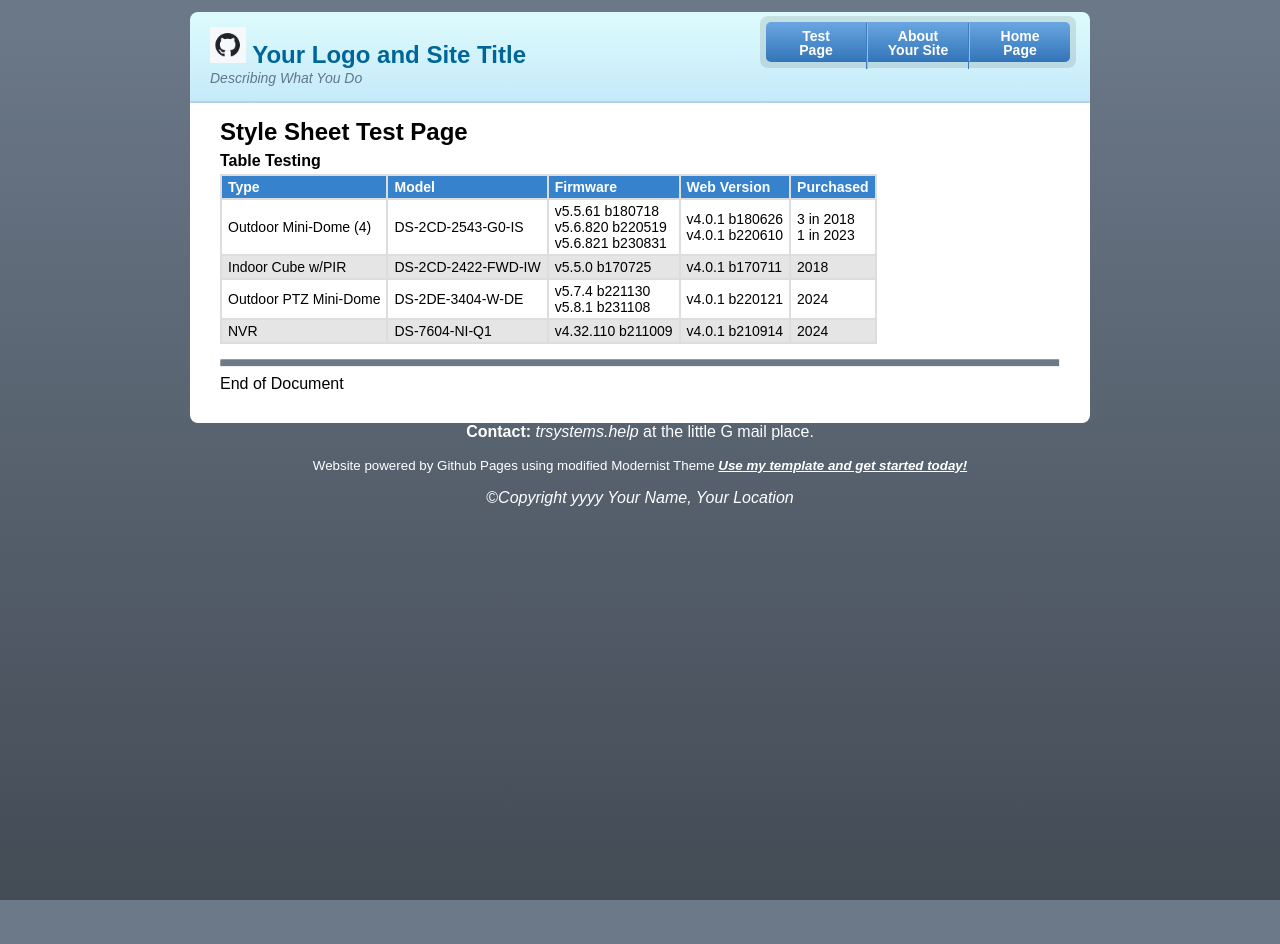
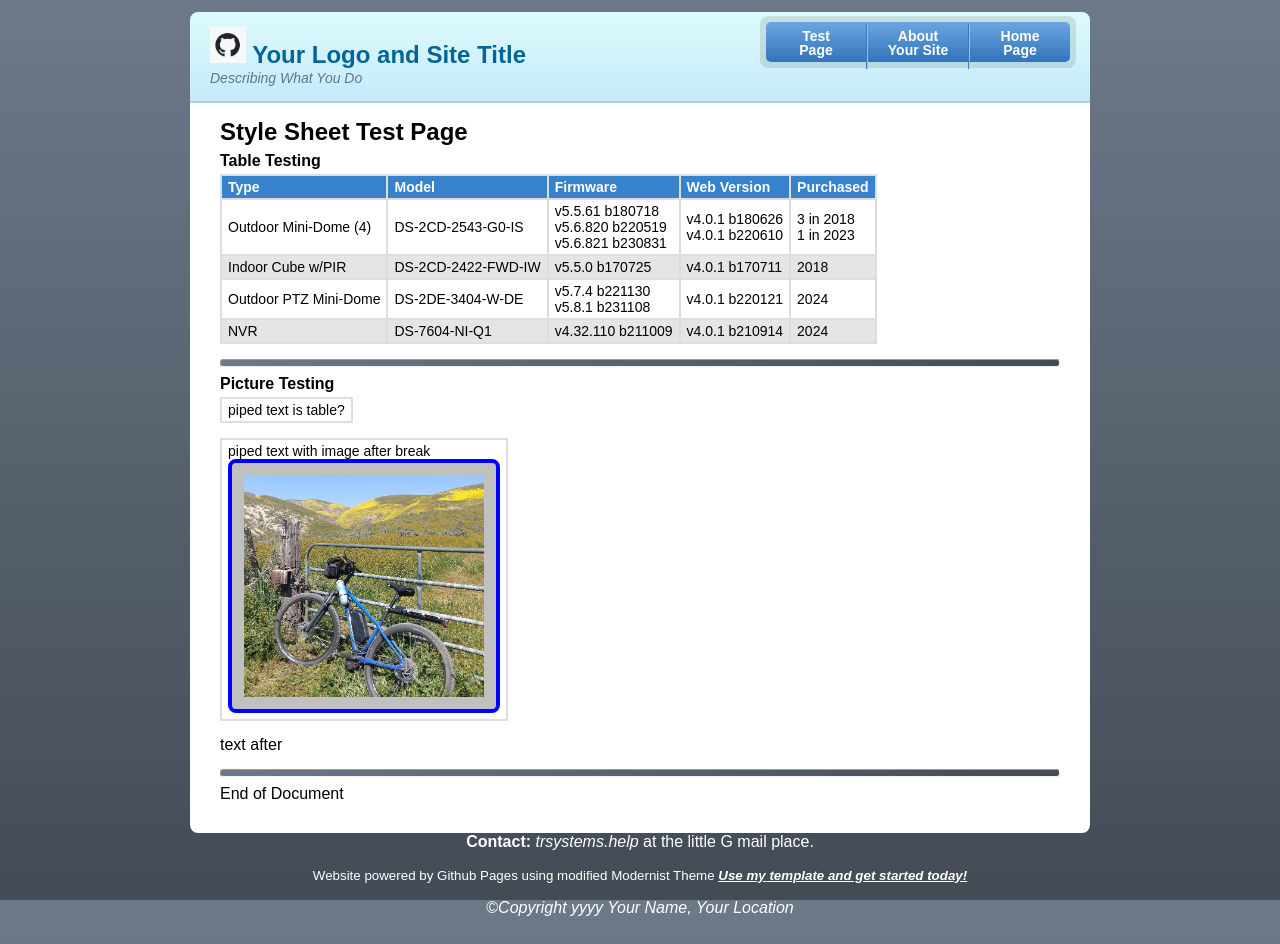
Before and after one commit to TR-Systems/modernist, a Jekyll site: the page built from test.md, in a window 1280 px wide. Built offline with Jekyll 4.4.1, drawn with Linux system fonts in a browser that asks for light colours; our own code applies the rules of GitHub Pages for plain Markdown files; before the commit the page ends 900 px from its top, so only the background shows below that.

Commit message:
Changes to hr style and test page

```diff
--- a/_sass/tr-systems-modernist.scss
+++ b/_sass/tr-systems-modernist.scss
@@ -227,10 +227,10 @@ img {
 }
 
 hr {
-  background: #6C7989;
+  background: #6C7989 linear-gradient(to right, #6C7989, #434B55);
   color: #6C7989;
   height: 6px;
-  border-radius: 2px;
+  border-radius: 3px;
 }
 
 dt {
--- a/test.md
+++ b/test.md
@@ -11,4 +11,14 @@
 
 ---
 
+#### Picture Testing
+
+| piped text is table?
+
+| piped text with image after break<br><img width="240" src="assets/images/ebike6.jpg" alt="Bike" style="border:4px solid blue;border-radius:8px;padding:12px;background:silver;">
+
+text after
+
+---
+
 End of Document
```
Also changed, not shown: assets/images/ebike6.jpg (added).
